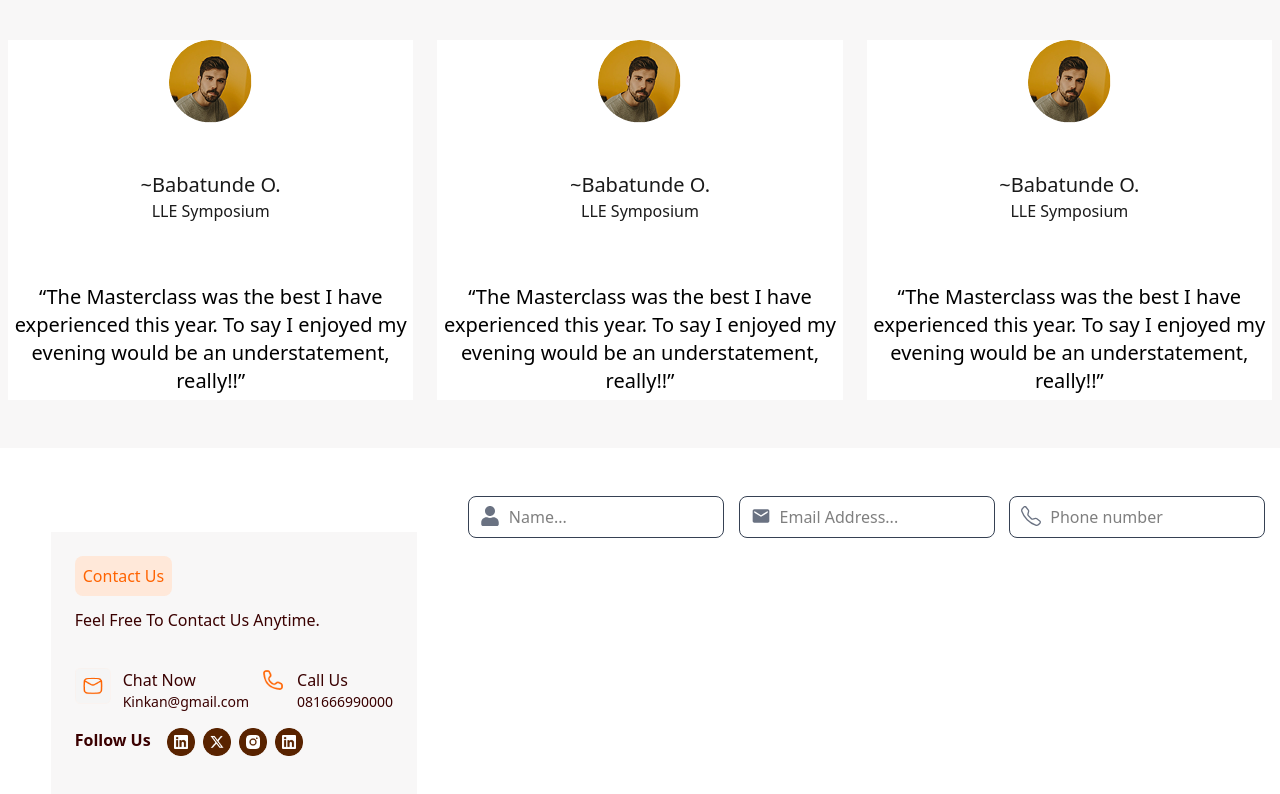
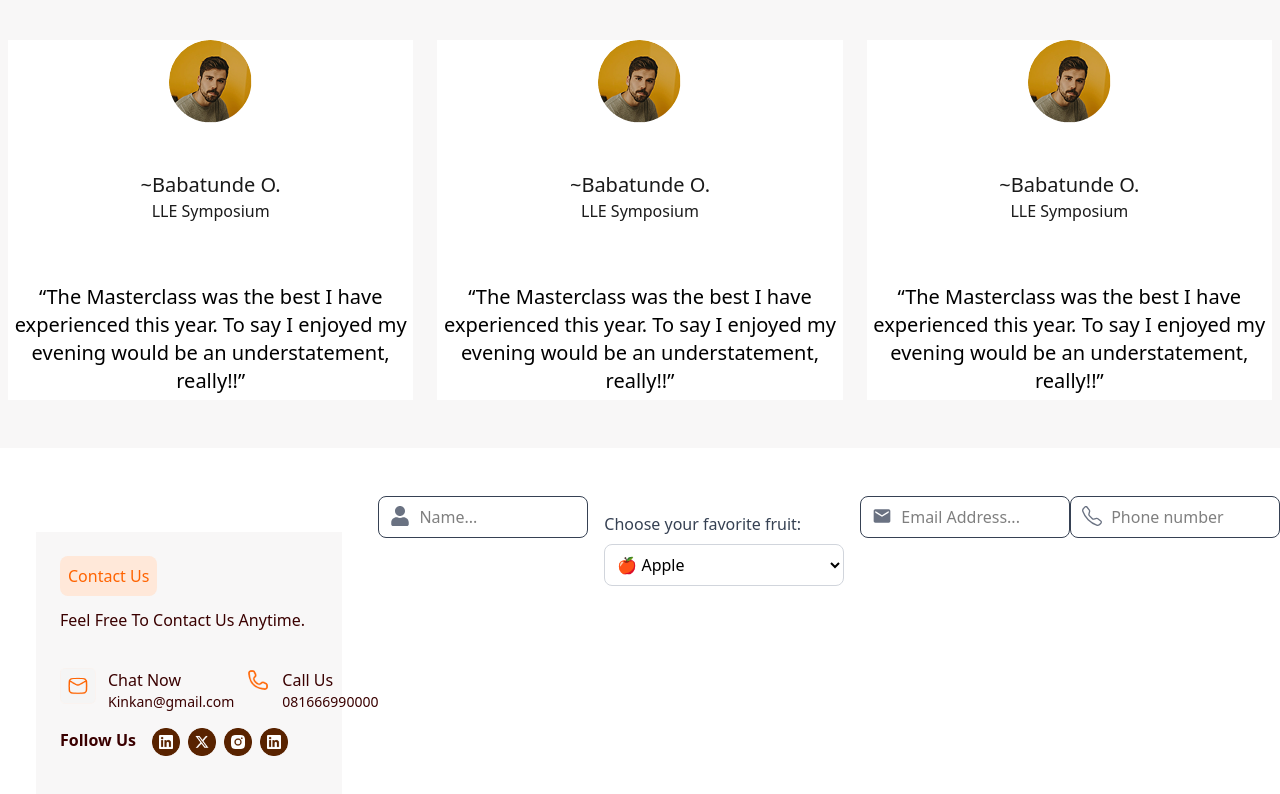
Before and after one commit to Developerfiyin/LLE-website, a React (Vite) app: page / in a window 1280 px wide. Shown: the part 7326-8120 px from the top of the page. Built offline with nearby package versions, Linux system fonts and the light colour scheme.

Commit message:
Added option tag

```diff
--- a/src/Components/contact.jsx
+++ b/src/Components/contact.jsx
@@ -55,6 +55,26 @@ const contact = () => {
               className="pl-10 pr-3 py-2 w-full border border-gray-700 rounded-lg focus:ring-2 focus:ring-[#ff6300] focus:outline-none"/>
                   </div>
 
+                {/* OPTION TAG */}
+
+             <div className="p-4">
+      <label className="block mb-2 font-medium text-gray-700">
+        Choose your favorite fruit:
+      </label>
+
+      <select
+
+        className="border border-gray-300 rounded-lg p-2 w-60 focus:outline-none focus:ring-2 focus:ring-blue-400"
+      >
+        <option value="apple">🍎 Apple</option>
+        <option value="banana">🍌 Banana</option>
+        <option value="orange">🍊 Orange</option>
+      </select>
+
+    </div>
+
+
+
              <div className="relative w-64">
                   {/* Icon */}
                 <MdEmail className="absolute left-3 top-2.5 text-gray-500" size={20} />
```
